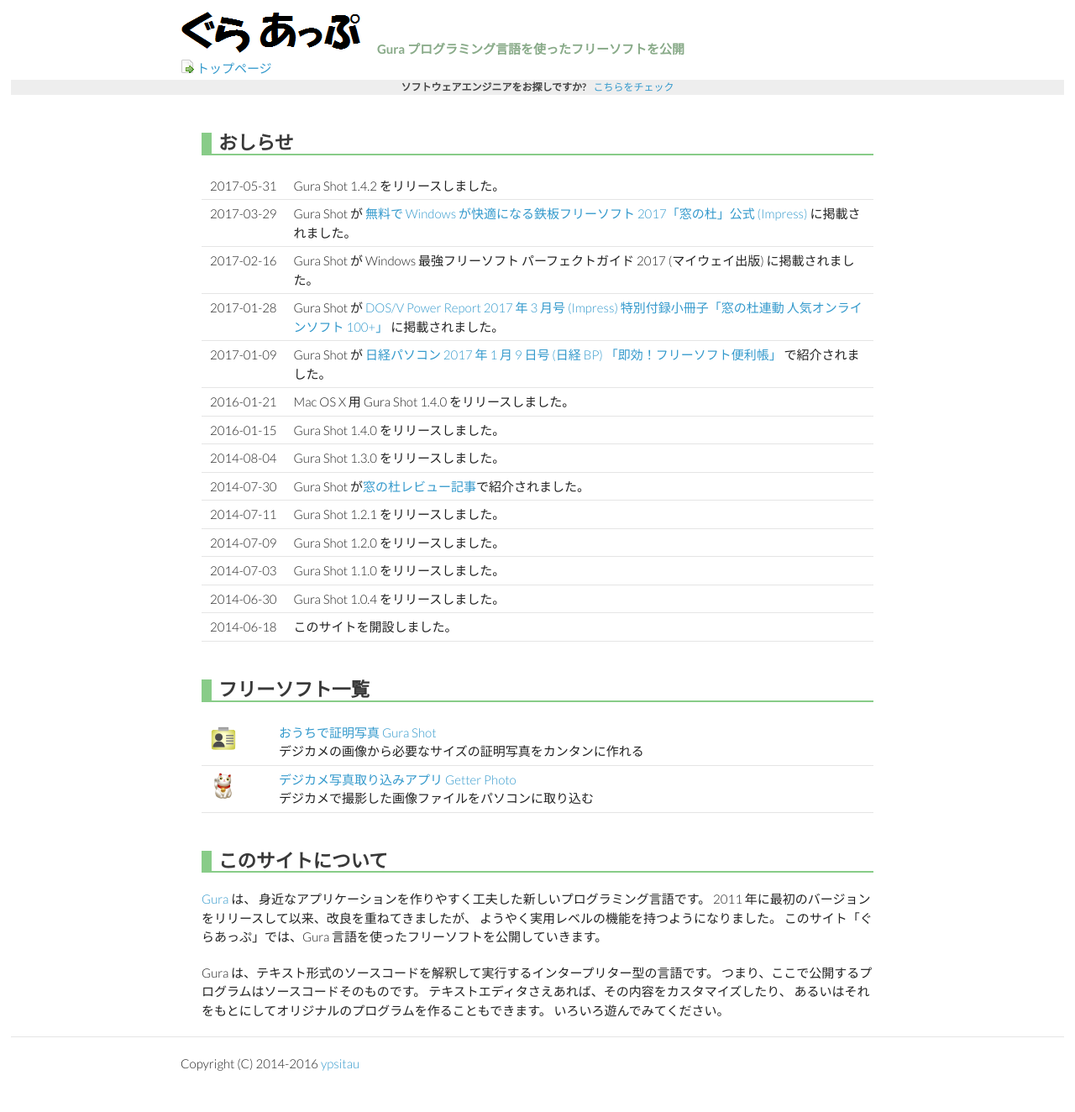
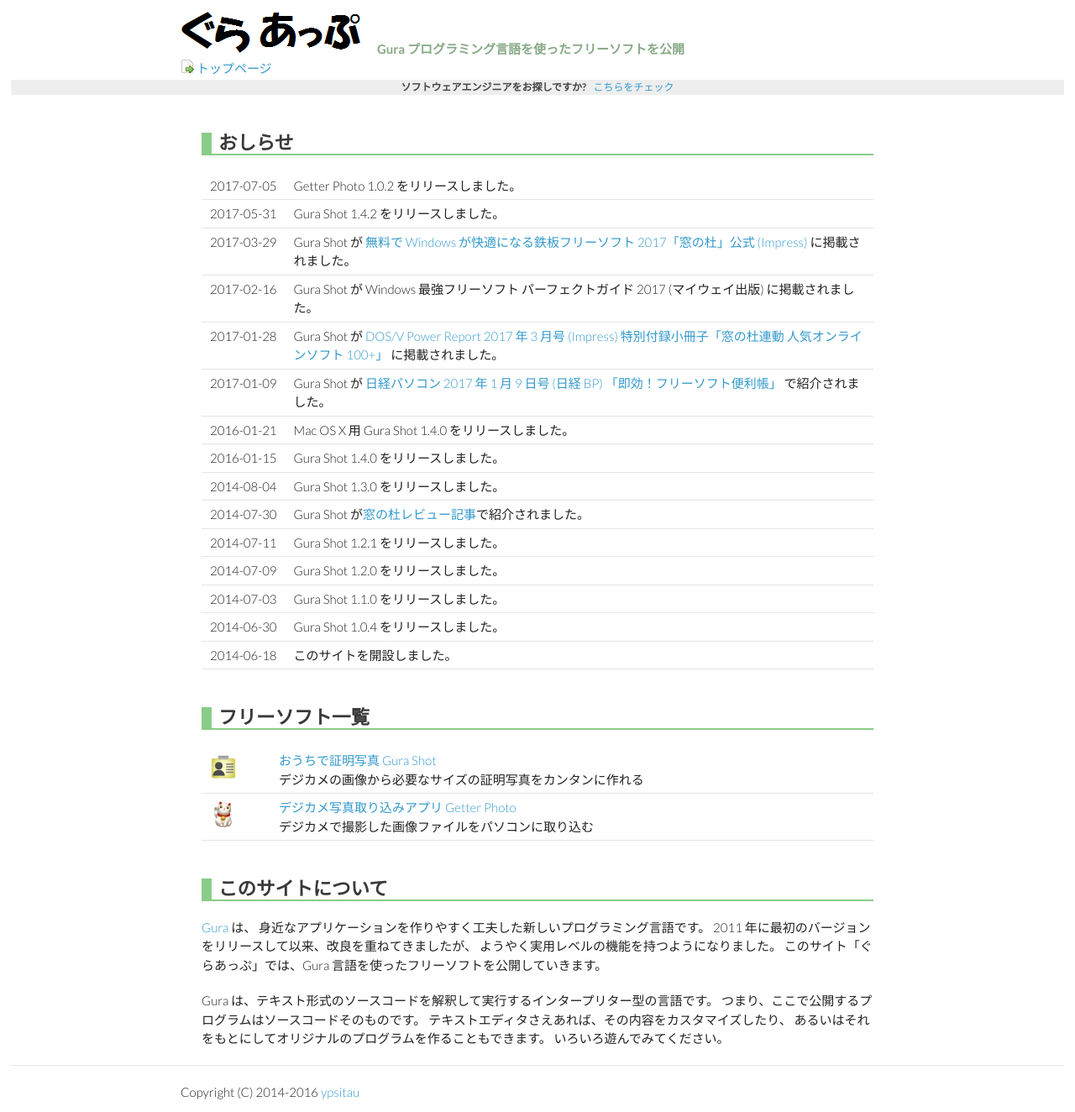
Before and after one commit to gura-app/gura-app.github.io, a Jekyll site: the page built from index.md, in a window 1280 px wide. Shown: the whole page at 84% size. Built offline with Jekyll 4.4.1, drawn with Linux system fonts in a browser that asks for light colours; before the commit the page ends 1291 px from its top, so only the background shows below that.

Commit message:
updated document

```diff
--- a/index.md
+++ b/index.md
@@ -8,6 +8,10 @@
 ## おしらせ
 
 <table>
+
+<tr><td valign="top" style="white-space:nowrap">2017-07-05</td><td>
+Getter Photo 1.0.2 をリリースしました。
+</td></tr>
 
 <tr><td valign="top" style="white-space:nowrap">2017-05-31</td><td>
 Gura Shot 1.4.2 をリリースしました。
```
